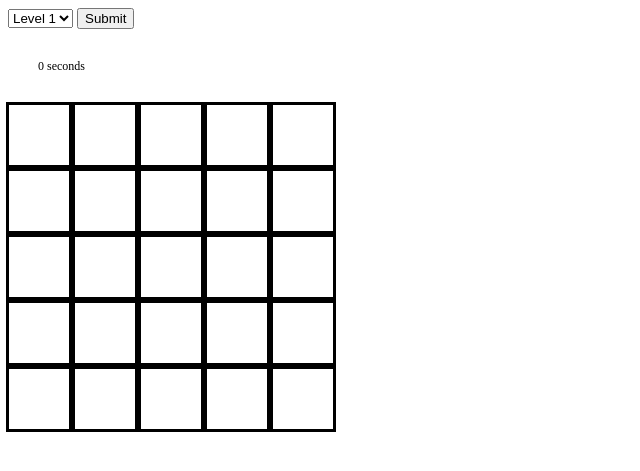
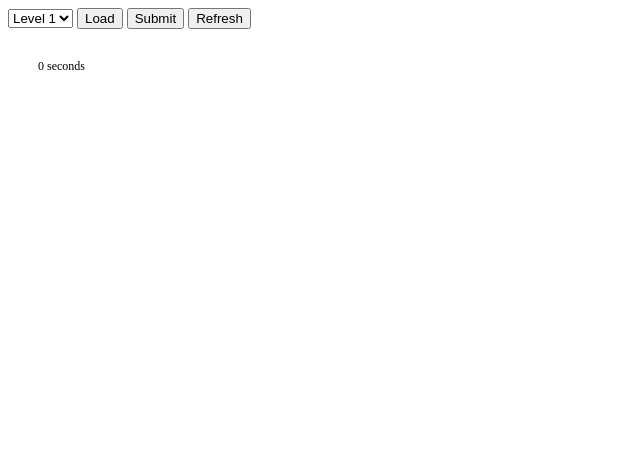
Before and after one commit to eduardofasano/WDI_LDN_Project-1, a PHP site: page / in a window 1280 px wide. Shown: the top 471 px of the page, without its empty margins (0-640 px from the left). Run offline with PHP 8.4, Linux system fonts and the light colour scheme; some libraries are stand-ins or nearby versions.

Commit message:
stylised version with new submit button rather than submit input type

```diff
--- a/css/style.css
+++ b/css/style.css
@@ -1,7 +1,30 @@
-.board{
+* {
+  box-sizing: border-box;
+}
+
+body {
+  background-color:white;
+}
+
+.container {
+  position: relative;
+}
+
+
+.number_board{
   width: 350px;
   height:350px;
   align: center;
+  position: absolute;
+  z-index: 1;
+}
+
+.input_board{
+  width: 350px;
+  height:350px;
+  align: center;
+  /*display: none;*/
+  position: absolute;
 }
 
 #timer {
@@ -9,6 +32,7 @@
   font-size: 12px;
   display: block;
   margin: 30px;
+  margin: black;
 }
 
 li {
@@ -21,4 +45,17 @@ li {
   border-width: 3px;
   text-align: center;
   line-height: 60px;
+  background-color: white;
 }
+
+  .newInput {
+  height:60px;
+  width: 60px;
+  display: inline-block;
+  margin: -2px;
+  border-style: solid;
+  border-color: black;
+  border-width: 3px;
+  text-align: center;
+  line-height: 60px;
+}
--- a/index.html
+++ b/index.html
@@ -2,6 +2,7 @@
 <html>
   <head>
     <meta charset="utf-8">
+    <!-- <link rel="stylesheet" href="css/reset.css" media="screen" title="no title"> -->
     <link rel="stylesheet" href="css/style.css" media="screen" title="no title">
     <script src="https://ajax.googleapis.com/ajax/libs/jquery/2.1.3/jquery.min.js"></script>
     <script type="text/javascript" src="js/app.js"></script>
@@ -9,43 +10,28 @@
   </head>
   <body>
     <form class="form_event" action="index.html" method="post">
-      <select name="Levels">
+      <select class="level">
         <option value="level1">Level 1</option>
         <option value="level2">Level 2</option>
         <option value="level3">Level 3</option>
         <option value="level4">Level 4</option>
       </select>
-      <input type="submit" name="name" value="Submit">
+      <input id="load_button" type="button" name="name" value="Load">
+      <input id="submit_button" type="button" name="name" value="Submit">
+      <input id="refresh_button" type="button" name="name" value="Refresh">
     </form>
     <div>
       <p id="timer"></p>
     </div>
-    <div class="board">
-      <li id="input1"></li>
-      <li id="input2"></li>
-      <li id="input3"></li>
-      <li id="input4"></li>
-      <li id="input5"></li>
-      <li id="input6"></li>
-      <li id="input7"></li>
-      <li id="input8"></li>
-      <li id="input9"></li>
-      <li id="input10"></li>
-      <li id="input11"></li>
-      <li id="input12"></li>
-      <li id="input13"></li>
-      <li id="input14"></li>
-      <li id="input15"></li>
-      <li id="input16"></li>
-      <li id="input17"></li>
-      <li id="input18"></li>
-      <li id="input19"></li>
-      <li id="input20"></li>
-      <li id="input21"></li>
-      <li id="input22"></li>
-      <li id="input23"></li>
-      <li id="input24"></li>
-      <li id="input25"></li>
+    <div class="container">
+      <div class="number_board">
+        <!-- <li id="input1"></li>
+        <li id="inputx"></li> -->
+      </div>
+      <div class="input_board">
+        <!-- <li id="input1"></li>
+        <li id="inputx"></li> -->
+      </div>
     </div>
   </body>
 </html>
--- a/js/app.js
+++ b/js/app.js
@@ -1,15 +1,13 @@
 $(function() {
   console.log('loaded');
 
-  var $grid1_arr = [1,2,3,4];
-  var $grid2_arr = [1,2,3,4,5,6,7,8,9];
-  var $grid3_arr = [1,2,3,4,5,6,7,8,9,10,11,12,13,14,15,16];
-  var $grid4_arr = [1,2,3,4,5,6,7,8,9,10,11,12,13,14,15,16,17,18,19,20,21,22,23,24,25];
-  var $board = $("board");
+  var $number_board = $(".number_board");
+  var $input_board = $(".input_board");
+  var $form_event = $(".form_event");
+  var $submit_button = $("#submit_button");
   var $tiles = $("li");
-  var $form_event = $(".form_event");
+  var $grid_arr = [];
   var $rand_arr = [];
-
   var $count = 0;
   var $counter = setInterval(timer, 1000);
 
@@ -18,25 +16,133 @@ $(function() {
         $count--;
         if ($count===0){
         clearInterval();
-        window.alert("Timer up!");
+        $number_board.fadeOut(2000);
+        //$input_board.fadeIn(2000);
       }
     }
       $("#timer").html($count + " seconds");
     }
 
+    function resetTimer(){
+      $count = 120;
+    }
 
-  $form_event.submit(function(e) {
+  $submit_button.one("click", function() {
+    var $level = $(".level").val();
+    var $tile_num = 0;
 
-    $tiles.each(function(i, tile) {
-      var $rand_num = Math.floor(Math.random()*($grid4_arr.length)); //get random number
-      var $arr_val = $grid4_arr[$rand_num]; //extract array value using random number
-      tile.innerHTML = $arr_val;
-      $rand_arr.push(parseFloat(tile.innerHTML));
-      var $rem_num = ($grid4_arr.indexOf($arr_val)); //assign array value to a variable
-      $grid4_arr.splice($rem_num, 1); //take away array vaue from array
-      e.preventDefault();
-    });
-    $count=10;
-    console.log($rand_arr);
+    switch(true) {
+      case $level === "level1":
+        $tile_num = 4;
+        $grid_arr = [1,2,3,4];
+        $count=3;
+        $number_board.width("150px");
+        $number_board.height("150px");
+        $input_board.width("150px");
+        $input_board.height("150px");
+        console.log($tile_num);
+      break;
+      case $level === "level2":
+        $tile_num = 9;
+        $grid_arr = [1,2,3,4,5,6,7,8,9];
+        $count=3;
+        $number_board.width("220px");
+        $number_board.height("220px");
+        $input_board.width("220px");
+        $input_board.height("220px");
+        console.log($tile_num);
+      break;
+      case $level === "level3":
+        $tile_num = 16;
+        $count=3;
+        $grid_arr = [1,2,3,4,5,6,7,8,9,10,11,12,13,14,15,16];
+        $number_board.width("250px");
+        $number_board.height("250px");
+        $input_board.width("250px");
+        $input_board.height("250px");
+        console.log($tile_num);
+      break;
+      case $level === "level4":
+        $tile_num = 25;
+        $count=3;
+        $grid_arr = [1,2,3,4,5,6,7,8,9,10,11,12,13,14,15,16,17,18,19,20,21,22,23,24,25];
+        $number_board.width("330px");
+        $number_board.height("330px");
+        $input_board.width("330px");
+        $input_board.height("330px");
+        console.log($tile_num);
+      break;
+    }
+
+    for (i=0; i<$tile_num; i++) {
+      var $rand_num = Math.floor(Math.random()*($grid_arr.length)); //get random number
+      var $arr_val = $grid_arr[$rand_num]; //extract array value using random number
+
+      var $new_tile = document.createElement('li');
+      var $new_input = document.createElement('input');
+
+      $number_board.append($new_tile);
+      $input_board.append($new_input);
+
+      $new_tile.id = i;
+      $new_input.className += ' newInput';
+      $new_input.id = i;
+
+      $new_tile.innerHTML = $arr_val;
+      $new_input.type = "text";
+
+      $rand_arr.push(parseFloat($new_tile.innerHTML));
+      var $rem_num = ($grid_arr.indexOf($arr_val)); //assign array value to a variable
+      $grid_arr.splice($rem_num, 1); //take away array vaue from array
+      //e.preventDefault();
+    }
+    if ($count===0) {
+    }
   });
 });
+
+
+// console.log($level);
+//
+// switch(true) {
+//   case $level === "level1":
+//   $tile_num = 4;
+//   $board.style.width = "200px";
+//   $board.style.height = "200px";
+//   console.log($tile_num);
+//   break;
+//   case $level === "level2":
+//   $tile_num = 9;
+//   $board.style.width = "250px";
+//   $board.style.height = "250px";
+//   console.log($tile_num);
+//   break;
+//   case $level === "level3":
+//   $tile_num = 16;
+//   $board.style.width = "300px";
+//   $board.style.height = "300px";
+//   console.log($tile_num);
+//   break;
+//   case $level === "level4":
+//   $tile_num = 25;
+//   $board.style.width = "350px";
+//   $board.style.height = "350px";
+//   console.log($tile_num);
+//   break;
+// }
+
+// $form_event.submit(function(e) {
+//
+//   $tile.each(function(i, tile) {
+//     var $rand_num = Math.floor(Math.random()*($grid4_arr.length)); //get random number
+//     var $arr_val = $grid4_arr[$rand_num]; //extract array value using random number
+//     tile.innerHTML = $arr_val;
+//     $rand_arr.push(parseFloat(tile.innerHTML));
+//     var $rem_num = ($grid4_arr.indexOf($arr_val)); //assign array value to a variable
+//     $grid4_arr.splice($rem_num, 1); //take away array vaue from array
+//     e.preventDefault();
+//   });
+//   $count=10;
+//   console.log($rand_arr);
+// });
+// });
```
Also changed, not shown: css/reset.css (added, +62 -0 lines).
